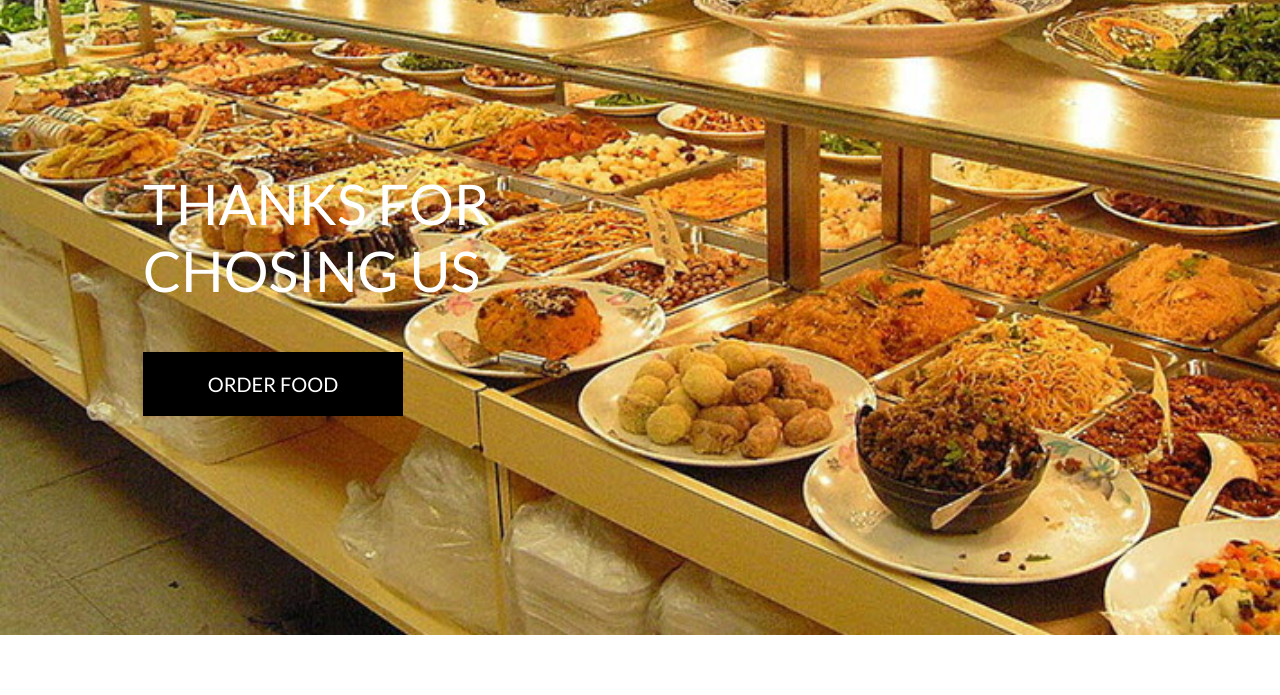
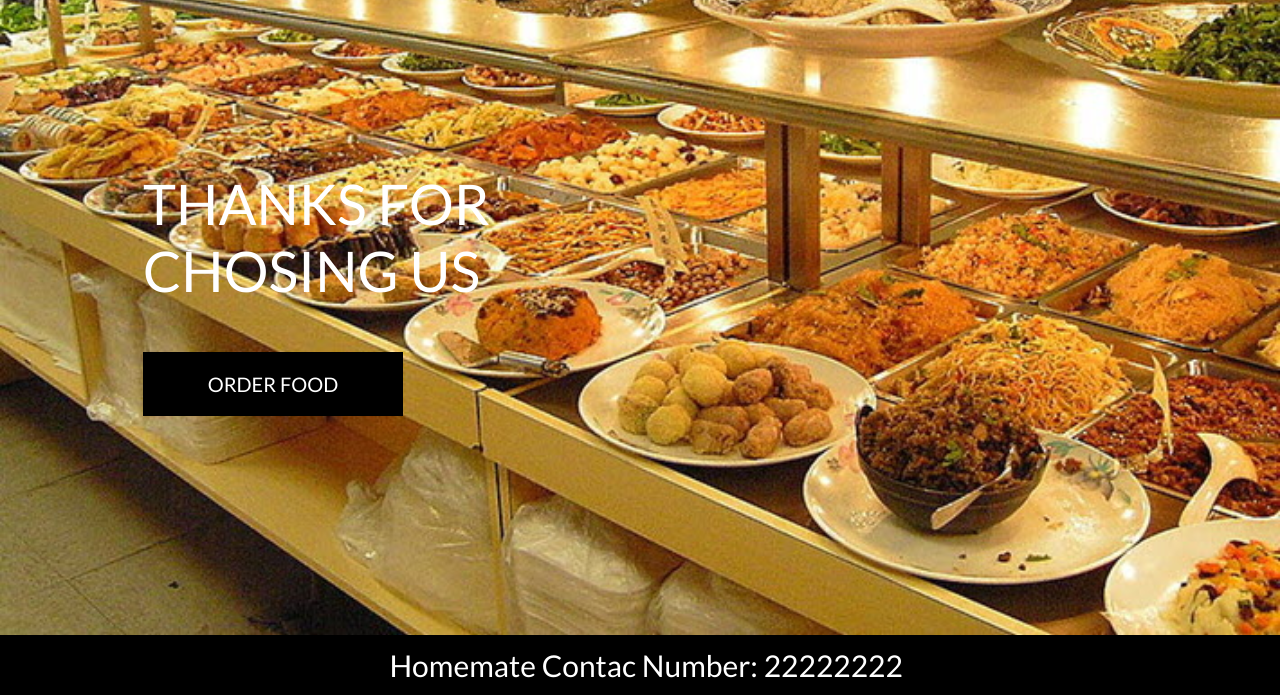
Before and after one commit to asifdanishyar/OnlineShoppingApp, a Django app: page / in a window 1280 px wide. Shown: the part 165-860 px from the top of the page. Before the commit the page ends 800 px from the top, so only its background shows below. Run offline with Django 3.2, Linux system fonts and the light colour scheme; some libraries are stand-ins or nearby versions.

Commit message:
footer is added

```diff
--- a/home/templates/home/index.html
+++ b/home/templates/home/index.html
@@ -25,4 +25,11 @@
             </div>
         </div>
     </div>
+
+
+<div class="navbar navbar-fixed-bottom footer">
+      <div class="container">
+        <div class= "footertext">Homemate Contac Number: 22222222</div>
+      </div>
+    </div>
 {% endblock %}
--- a/static/css/base.css
+++ b/static/css/base.css
@@ -267,6 +267,17 @@ input[name='q']::placeholder {
     border-color: #dc3545;
     border-radius: 0;
 }
+/* footer */
+.footer{
+    width: 100%;
+    height: 60px;
+    background-color: black;
+}
+.footertext{
+    color: white;
+    font-size: 30px;
+    text-align: center;
+}
 
 /* fixed top navbar only on medium and up */
 @media (min-width: 992px) {
```
Also changed, not shown: db.sqlite3, media/footer.png (added).
